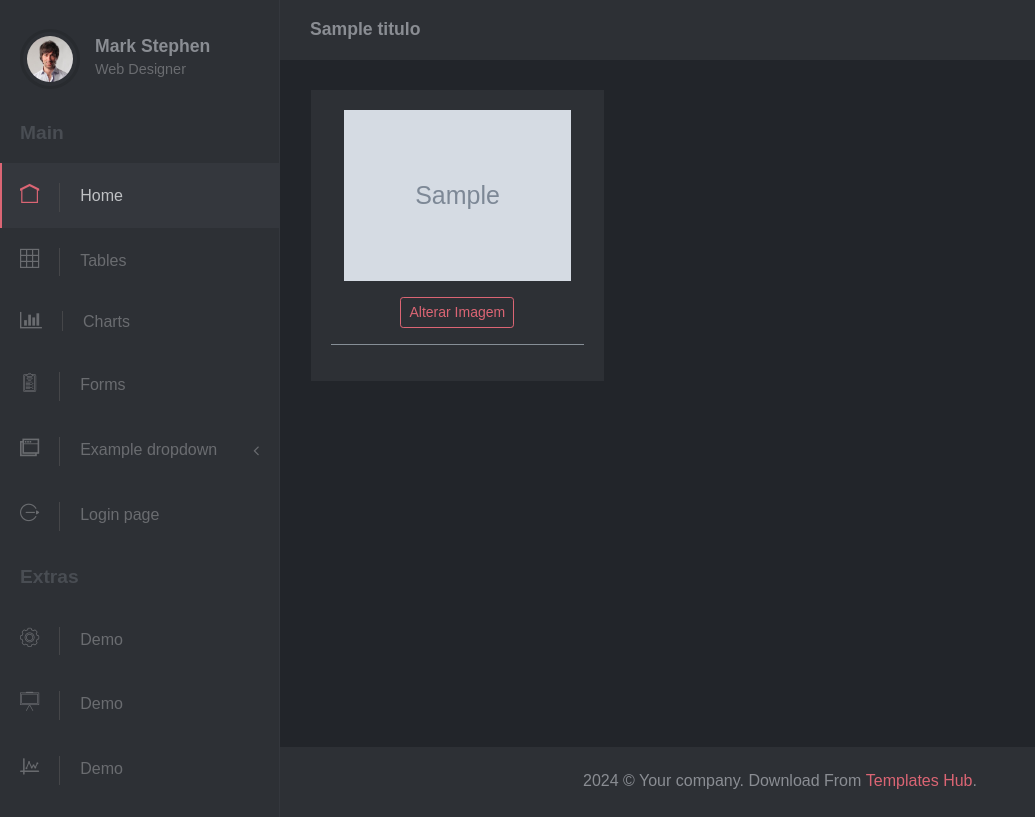
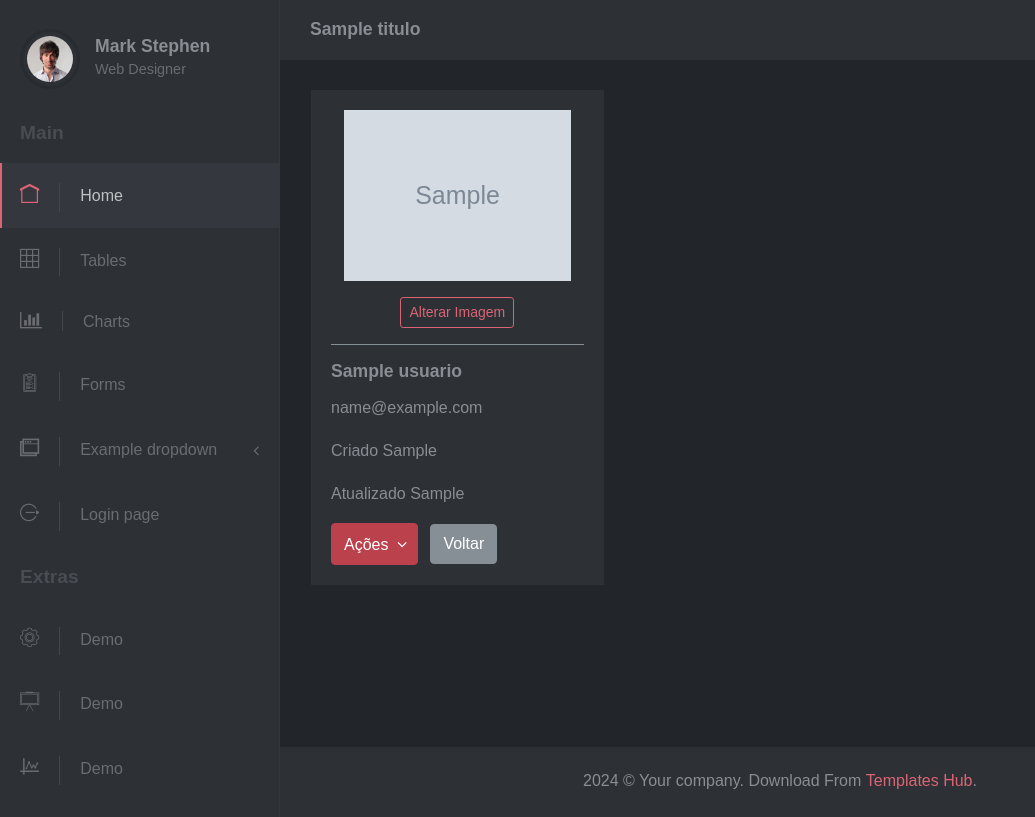
Before and after one commit to svisentini/ci4-projeto, a CodeIgniter 4 app: template app/Views/Usuarios/exibir.php in a window 1280 px wide. Shown: the part 358-1175 px from the top of the page, without its empty margins (0-1035 px from the left). Run offline with PHP 8.4 and a stand-in for CodeIgniter, Linux system fonts and the light colour scheme; the template is opened without the code that fills it: most values are stand-ins (such as "Sample title", 1, 10 or a date in 2020); grey boxes marked "Sample" are stand-in pictures; some libraries are stand-ins or nearby versions.

Commit message:
View de Exibir usuarios - Parte 2

```diff
--- a/app/Views/Usuarios/exibir.php
+++ b/app/Views/Usuarios/exibir.php
@@ -11,30 +11,48 @@
 <?php echo $this->section('conteudo') ?>
 <!-- Aqui coloco o CONTEUDO da View -->
 <div class="row">
+
   <div class="col-lg-4">
     <div class="block">
       <div class="text-center">
 
-          <?php if($usuario->imagem == null): ?>
-
+        <?php if ($usuario->imagem == null) : ?>
           <img src="<?php echo site_url('recursos/img/usuario_sem_imagem.png') ?>" class="card-img-top" style="width: 90%;" alt="Usuário sem imagem">
-
-
-          <?php else: ?>
-
+        <?php else : ?>
           <img src="<?php echo site_url("recursos/imagem/$usuario->imagem") ?>" class="card-img-top" style="width: 90%;" alt="<?php echo esc($usuario->nome); ?>">
-
         <?php endif; ?>
 
         <a href="<?php echo site_url("usuarios/editarimagem/$usuario->id") ?>" class="btn btn-outline-primary btn-sm mt-3">Alterar Imagem</a>
 
       </div>
-
       <hr class="border-secondary">
 
+      <h5 class="card-title mt-2"><?php echo esc($usuario->nome); ?></h5>
+      <p class="card-text"><?php echo esc($usuario->email); ?></p>
+      <p class="card-text">Criado <?php echo $usuario->criado_em; ?></p>
+      <p class="card-text">Atualizado <?php echo $usuario->atualizado_em; ?></p>
+
+      <!-- Example single danger button -->
+      <div class="btn-group">
+        <button type="button" class="btn btn-danger dropdown-toggle" data-toggle="dropdown" aria-haspopup="true" aria-expanded="false">
+          Ações
+        </button>
+        <div class="dropdown-menu">
+          <a class="dropdown-item" href="<?php echo site_url("usuarios/editar/$usuario->id"); ?>">Editar usuário</a>
+          <div class="dropdown-divider"></div>
+          <a class="dropdown-item" href="#">Separated link</a>
         </div>
       </div>
-  </div>
+
+      <a href="<?php echo site_url("usuarios") ?>" class="btn btn-secondary ml-2">Voltar</a>
+
+    </div> <!-- FIM do "block" -->
+
+  </div> <!-- FIM "col-lg-4" -->
+
+</div> <!-- FIM "row" -->
+
+
 <?php echo $this->endSection() ?>
 
 <?php echo $this->section('scripts') ?>
```
Also changed, not shown: README.md. Lines whose indentation alone changed are shown as unchanged.
